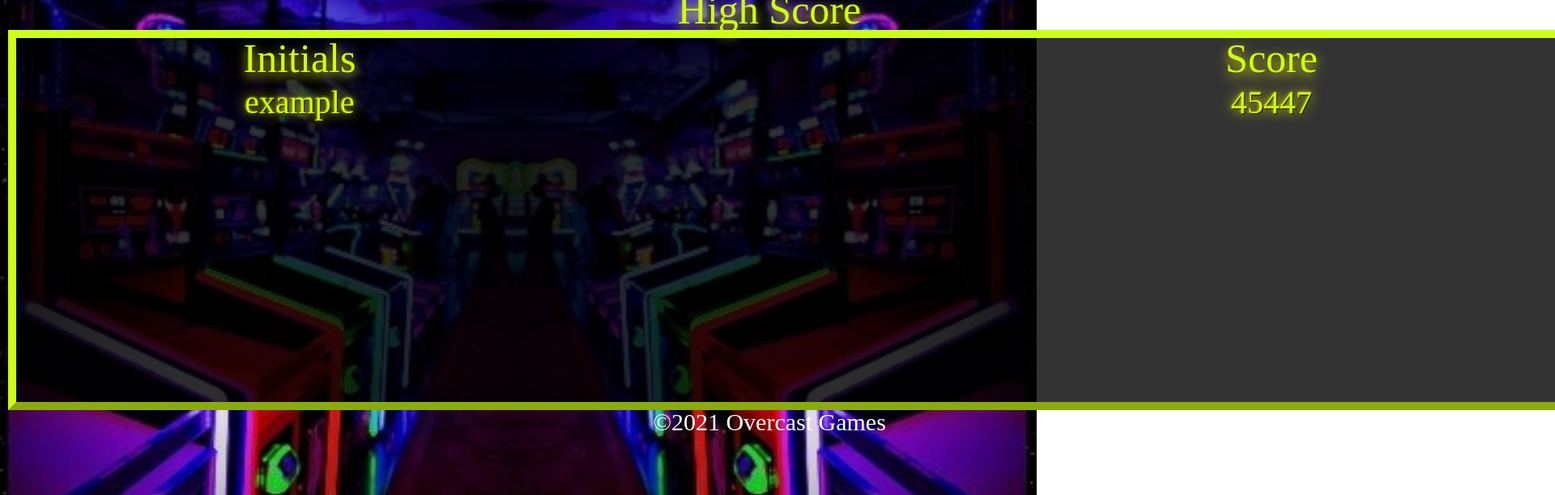
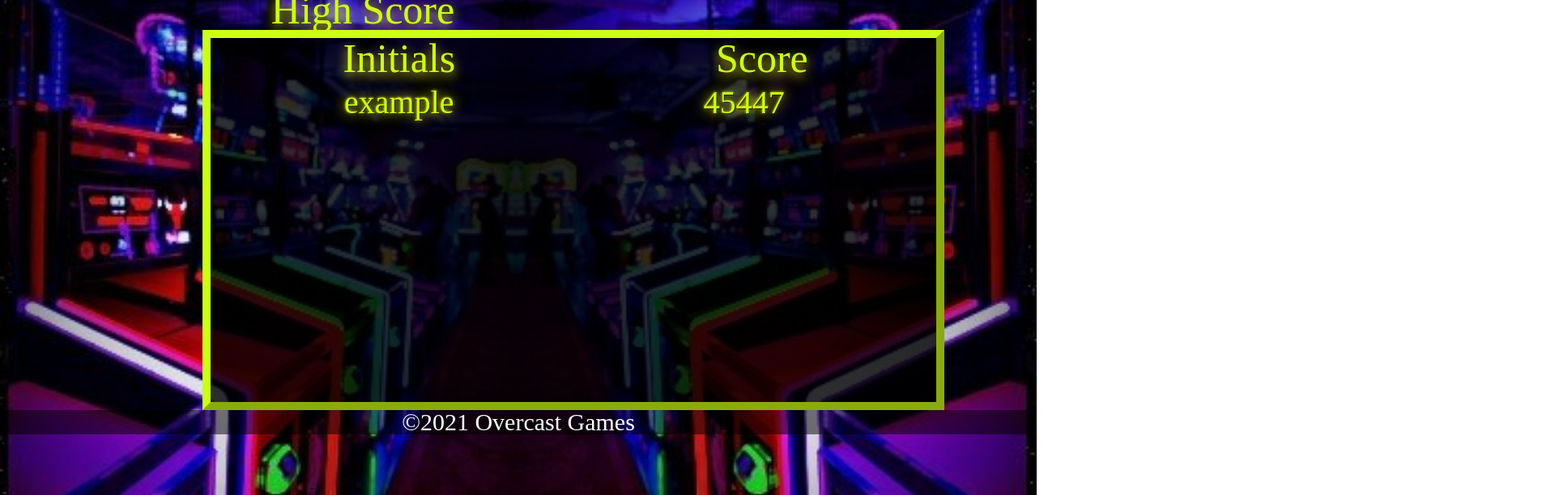
Before and after one commit to OvercastGames/mini-arcade, a plain HTML site: page score.html in a window 1280 px wide. Shown: the part 188-800 px from the top of the page at 81% size, 1920 px wide, since content can reach past the window. Drawn offline with Linux system fonts and the light colour scheme; files that its build step writes are made by us from their sources.

Commit message:
Border not adjusting correctly

```diff
--- a/css/score.css
+++ b/css/score.css
@@ -1,22 +1,21 @@
-
 footer {
     text-align: center;
     font-size: 30px;
 }
 
 section {
-    width: 2100px;
     display: grid;
-    grid-template-columns: 200px 300px 400px 300px 400px 300px 200px;
+    grid-template-columns: auto auto auto auto auto auto;
     grid-template-rows: 450px;
+    position: relative;
     border-style:outset;
     border-color: #ccff15;
     border-width: 10px;
     text-align: center;
-    margin-left: 10px;
     text-shadow: 1px 1px 2px black, 0 0 1em yellow, 0 0 0.2em yellow;
     color:#ccff15;
     background-color: rgba(0,0,0, 0.8);
+    text-align: center;
 
 }
 
@@ -24,6 +23,8 @@ h1 {
     text-shadow: 1px 1px 2px black, 0 0 1em yellow, 0 0 0.2em yellow;
     color:#ccff15;
     text-align: center;
+    margin-left: auto;
+    margin-right: auto;
     font-size: 50px;
 
     animation: glow 1.5s infinite alternate;
@@ -47,12 +48,18 @@ h2 {
     }
 }
 
+#initialsBox {
+    position: relative;
+}
+
 div#score {
     grid-column-start: 5;
-    grid-column-end: 7;
+    grid-column-end: auto;
 }
 #score-ol {
     list-style: none;
+    position: relative;
+    right: 22px;
 }
 div#initials {
     grid-column-start: 2;
@@ -67,9 +74,32 @@ body {
     background-image: url("/img/Collage.jpg");
     background-size: 100%;
     background-repeat: no-repeat;
-    width: 1900px;
 }
 
 footer {
     color: white;
+    background-color: rgba(0, 0, 0, 0.5);
+    text-align: center;
+    width: 100vw;
+    animation: glowfoot .5s infinite alternate;
 }
+
+@keyframes glowfoot {
+    to {
+        text-shadow: 0 5px 15px white
+    }
+}
+
+section {
+    position: relative;
+    left: 250px;
+    width: 70vw;
+}
+main {
+    width: 70vw;
+}
+
+#highScore {
+    position: relative;
+    left: 280px;
+}
```
